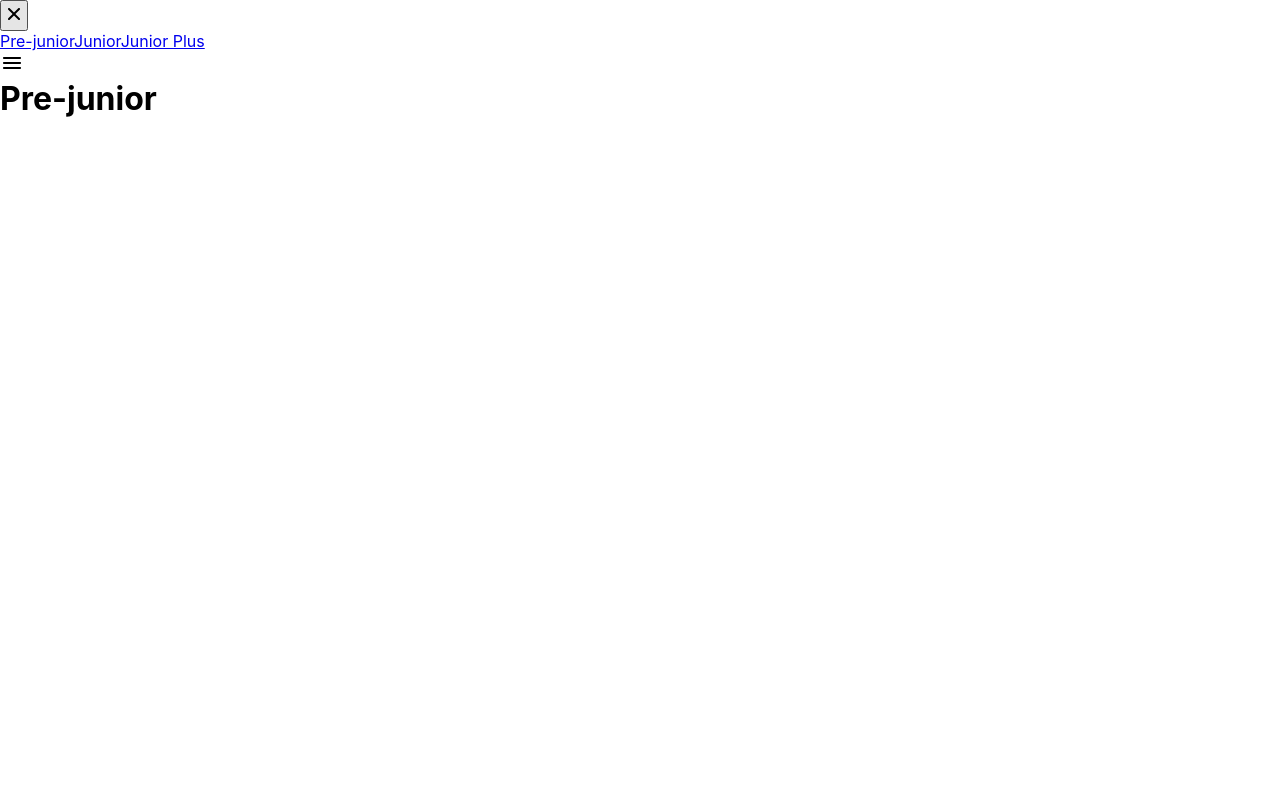
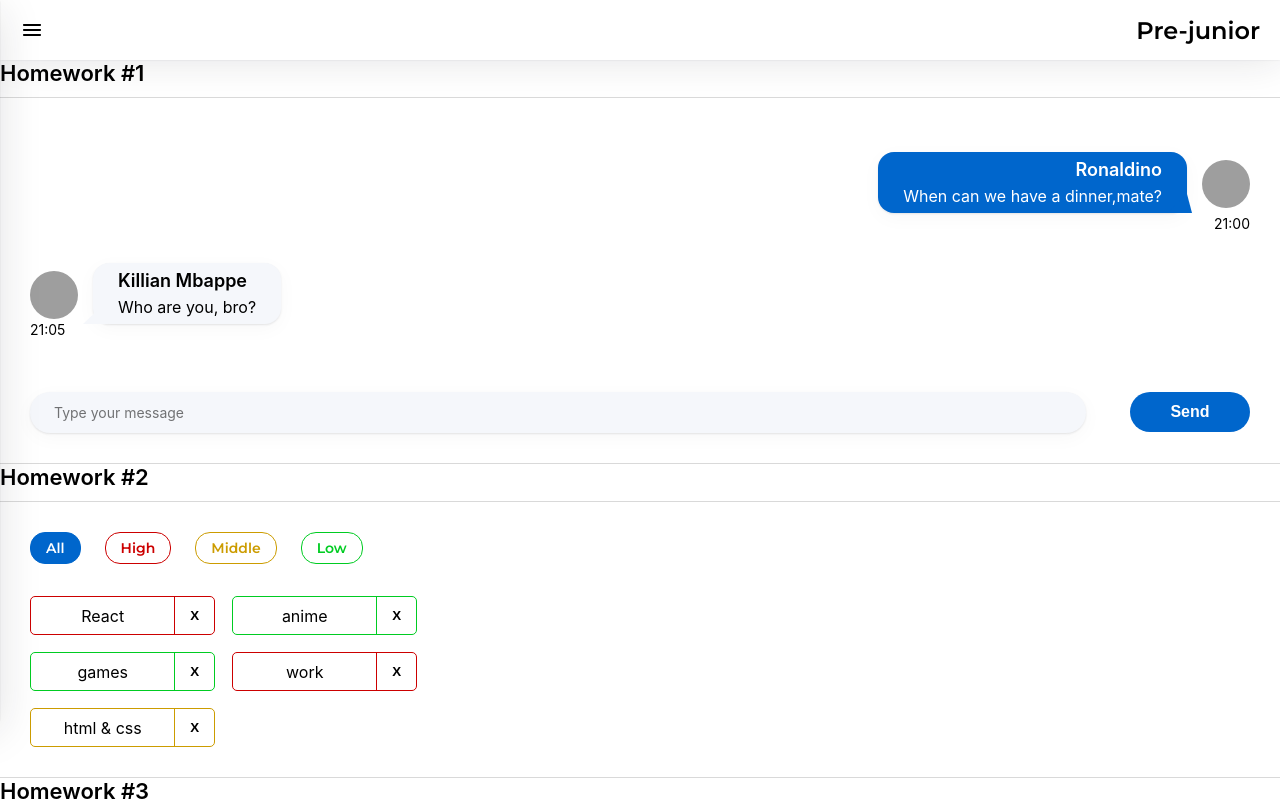
Before and after one commit to shushuair/ignat-tasks, a React (Create React App) app: page /#/pre-junior in a window 1280 px wide. Shown: the top 801 px of the page. Built offline with nearby package versions, Linux system fonts and the light colour scheme; grey boxes are pictures that could not be loaded.

Commit message:
Updated the .gitignore file

```diff
--- a/src/s2-homeworks/hw01/HW1.tsx
+++ b/src/s2-homeworks/hw01/HW1.tsx
@@ -1,59 +1,59 @@
-// import React from 'react'
-// import Message from './message/Message'
-// import MessageSender from './message-sender/MessageSender'
-// import s2 from '../../s1-main/App.module.css'
-// import FriendMessage from './friend-message/FriendMessage'
-//
-// type UserType = {
-//     avatar: string,
-//     name: string,
-// }
-// type FirstMessageType = {
-//     text: string,
-//     time: string,
-// }
-// export type MessageType = {
-//     id: number,
-//     user: UserType,
-//     message: FirstMessageType
-// }
-//
-// export const message0: MessageType = {
-//     id: 0,
-//     user: {
-//         avatar: 'https://staticg.sportskeeda.com/editor/2018/11/f3cc6-15423842330227-800.jpg', // можно менять
-//         name: 'Ronaldino',
-//     },
-//     message: {
-//         text: 'When can we have a dinner,mate?', // можно менять
-//         time: '21:00', // можно менять
-//     },
-// }
-// export const friendMessage0: MessageType = {
-//     id: 100,
-//     user: {
-//         avatar: 'https://d3nfwcxd527z59.cloudfront.net/content/uploads/2022/03/09220743/Kylian-Mbappe-PSG-Real-Madrid-1.jpg',
-//         name: 'Killian Mbappe',
-//     },
-//     message: {
-//         text: 'Who are you, bro?',
-//         time: '21:05',
-//     },
-// }
-//
-// const HW1 = () => {
-//     return (
-//         <div id={'hw1'} >
-//             <div className={s2.hwTitle}>Homework #1</div>
-//             <div className={s2.hw}>
-//                 <div className={s2.messenger}>
-//                     <Message message={message0}/>
-//                     <FriendMessage message={friendMessage0}/>
-//                 </div>
-//                 <MessageSender M={Message}/>
-//             </div>
-//         </div>
-//     )
-// }
-//
-// export default HW1
+import React from 'react'
+import Message from './message/Message'
+import MessageSender from './message-sender/MessageSender'
+import s2 from '../../s1-main/App.module.css'
+import FriendMessage from './friend-message/FriendMessage'
+
+type UserType = {
+    avatar: string,
+    name: string,
+}
+type FirstMessageType = {
+    text: string,
+    time: string,
+}
+export type MessageType = {
+    id: number,
+    user: UserType,
+    message: FirstMessageType
+}
+
+export const message0: MessageType = {
+    id: 0,
+    user: {
+        avatar: 'https://staticg.sportskeeda.com/editor/2018/11/f3cc6-15423842330227-800.jpg', // можно менять
+        name: 'Ronaldino',
+    },
+    message: {
+        text: 'When can we have a dinner,mate?', // можно менять
+        time: '21:00', // можно менять
+    },
+}
+export const friendMessage0: MessageType = {
+    id: 100,
+    user: {
+        avatar: 'https://d3nfwcxd527z59.cloudfront.net/content/uploads/2022/03/09220743/Kylian-Mbappe-PSG-Real-Madrid-1.jpg',
+        name: 'Killian Mbappe',
+    },
+    message: {
+        text: 'Who are you, bro?',
+        time: '21:05',
+    },
+}
+
+const HW1 = () => {
+    return (
+        <div id={'hw1'} >
+            <div className={s2.hwTitle}>Homework #1</div>
+            <div className={s2.hw}>
+                <div className={s2.messenger}>
+                    <Message message={message0}/>
+                    <FriendMessage message={friendMessage0}/>
+                </div>
+                <MessageSender M={Message}/>
+            </div>
+        </div>
+    )
+}
+
+export default HW1
--- a/src/s2-homeworks/hw01/friend-message/FriendMessage.tsx
+++ b/src/s2-homeworks/hw01/friend-message/FriendMessage.tsx
@@ -1,43 +1,43 @@
-// import React from 'react'
-// import s from './FriendMessage.module.css'
-// import {MessagePropsType} from "../message/Message";
-//
-// export type FriendMessagePropsType = MessagePropsType;
-//
-// const FriendMessage = (props: FriendMessagePropsType) => {
-//     return (
-//         <div
-//             id={'hw1-friend-message-' + props.message.id}
-//             className={s.friendMessage}
-//         >
-//             <div className={s.friendImageAndText}>
-//                 <img
-//                     id={'hw1-friend-avatar-' + props.message.id}
-//                     src={props.message.user.avatar}
-//                     alt={props.message.user.name}
-//                 />
-//                 <div className={s.friendText}>
-//                     <div
-//                         id={'hw1-friend-name-' + props.message.id}
-//                         className={s.friendName}
-//                     >
-//                         {props.message.user.name}
-//                     </div>
-//                     <pre
-//                         id={'hw1-friend-text-' + props.message.id}
-//                         className={s.friendMessageText}
-//                     >
-//                         {props.message.message.text}
-//                     </pre>
-//                 </div>
-//             </div>
-//             <div
-//                 id={'hw1-friend-time-' + props.message.id}
-//                 className={s.friendTime}
-//             >
-//                 {props.message.message.time}
-//             </div>
-//         </div>
-//     )
-// }
-// export default FriendMessage
+import React from 'react'
+import s from './FriendMessage.module.css'
+import {MessagePropsType} from "../message/Message";
+
+export type FriendMessagePropsType = MessagePropsType;
+
+const FriendMessage = (props: FriendMessagePropsType) => {
+    return (
+        <div
+            id={'hw1-friend-message-' + props.message.id}
+            className={s.friendMessage}
+        >
+            <div className={s.friendImageAndText}>
+                <img
+                    id={'hw1-friend-avatar-' + props.message.id}
+                    src={props.message.user.avatar}
+                    alt={props.message.user.name}
+                />
+                <div className={s.friendText}>
+                    <div
+                        id={'hw1-friend-name-' + props.message.id}
+                        className={s.friendName}
+                    >
+                        {props.message.user.name}
+                    </div>
+                    <pre
+                        id={'hw1-friend-text-' + props.message.id}
+                        className={s.friendMessageText}
+                    >
+                        {props.message.message.text}
+                    </pre>
+                </div>
+            </div>
+            <div
+                id={'hw1-friend-time-' + props.message.id}
+                className={s.friendTime}
+            >
+                {props.message.message.time}
+            </div>
+        </div>
+    )
+}
+export default FriendMessage
--- a/src/s2-homeworks/hw01/message-sender/MessageSender.tsx
+++ b/src/s2-homeworks/hw01/message-sender/MessageSender.tsx
@@ -1,73 +1,73 @@
-// import React, {useEffect, useRef, useState} from 'react'
-// import {message0} from '../HW1'
-// import s from './MessageSender.module.css'
-//
-// const MessageSender = (props: any) => {
-//     const M = props.M
-//     const textareaRef = useRef<HTMLTextAreaElement | null>(null);
-//     const [messages, setMessages] = useState<any[]>([])
-//     const [text, setText] = useState<any>('')
-//
-//     const onChange = (e: any) => {
-//         setText(e.currentTarget.value)
-//     }
-//
-//     useEffect(() => {
-//         if (textareaRef?.current) {
-//             textareaRef.current.style.height = '0px'
-//             textareaRef.current.style.height = textareaRef.current.scrollHeight + 'px'
-//         }
-//     }, [text])
-//
-//     const addMessage = () => {
-//         setMessages([
-//             ...messages,
-//             {
-//                 id: messages.length ? messages.length + 1 : 1,
-//                 user: message0.user,
-//                 message: {
-//                     text,
-//                     time: new Date().toTimeString().slice(0, 5),
-//                 },
-//             },
-//         ])
-//         setTimeout(() => setText(''), 4)
-//     }
-//
-//     const onKeyDown = (e: any) => {
-//         e.key === 'Enter' && e.shiftKey && addMessage()
-//     }
-//
-//     return (
-//         <>
-//             {messages.map((m) => (
-//                 <M key={'message' + m.id} message={m}/>
-//             ))}
-//
-//             <div id={'hw1-send-message-form'} className={s.sendForm}>
-//                 <textarea
-//                     id={'hw1-textarea'}
-//                     className={s.textarea}
-//                     ref={textareaRef}
-//
-//                     title={'Shift+Enter for send'}
-//                     placeholder={'Type your message'}
-//                     value={text}
-//
-//                     onChange={onChange}
-//                     onKeyDown={onKeyDown}
-//                 />
-//                 <button
-//                     id={'hw1-button'}
-//                     className={s.button}
-//
-//                     onClick={addMessage}
-//                 >
-//                     Send
-//                 </button>
-//             </div>
-//         </>
-//     )
-// }
-//
-// export default MessageSender
+import React, {useEffect, useRef, useState} from 'react'
+import {message0} from '../HW1'
+import s from './MessageSender.module.css'
+
+const MessageSender = (props: any) => {
+    const M = props.M
+    const textareaRef = useRef<HTMLTextAreaElement | null>(null);
+    const [messages, setMessages] = useState<any[]>([])
+    const [text, setText] = useState<any>('')
+
+    const onChange = (e: any) => {
+        setText(e.currentTarget.value)
+    }
+
+    useEffect(() => {
+        if (textareaRef?.current) {
+            textareaRef.current.style.height = '0px'
+            textareaRef.current.style.height = textareaRef.current.scrollHeight + 'px'
+        }
+    }, [text])
+
+    const addMessage = () => {
+        setMessages([
+            ...messages,
+            {
+                id: messages.length ? messages.length + 1 : 1,
+                user: message0.user,
+                message: {
+                    text,
+                    time: new Date().toTimeString().slice(0, 5),
+                },
+            },
+        ])
+        setTimeout(() => setText(''), 4)
+    }
+
+    const onKeyDown = (e: any) => {
+        e.key === 'Enter' && e.shiftKey && addMessage()
+    }
+
+    return (
+        <>
+            {messages.map((m) => (
+                <M key={'message' + m.id} message={m}/>
+            ))}
+
+            <div id={'hw1-send-message-form'} className={s.sendForm}>
+                <textarea
+                    id={'hw1-textarea'}
+                    className={s.textarea}
+                    ref={textareaRef}
+
+                    title={'Shift+Enter for send'}
+                    placeholder={'Type your message'}
+                    value={text}
+
+                    onChange={onChange}
+                    onKeyDown={onKeyDown}
+                />
+                <button
+                    id={'hw1-button'}
+                    className={s.button}
+
+                    onClick={addMessage}
+                >
+                    Send
+                </button>
+            </div>
+        </>
+    )
+}
+
+export default MessageSender
--- a/src/s2-homeworks/hw01/message/Message.tsx
+++ b/src/s2-homeworks/hw01/message/Message.tsx
@@ -1,36 +1,36 @@
-// import React from 'react'
-// import s from './Message.module.css'
-// import {MessageType} from '../HW1'
-//
-// export type MessagePropsType = {
-//     message: MessageType
-// };
-//
-// const Message = (props: MessagePropsType) => {
-//     return (
-//         <div id={'hw1-message-' + props.message.id} className={s.message}>
-//             <div className={s.imageAndText}>
-//                 <img
-//                     id={'hw1-avatar-' + props.message.id}
-//                     alt={props.message.user.name}
-//                     src={props.message.user.avatar}
-//                 />
-//                 <div className={s.text}>
-//                     <div id={'hw1-name-' + props.message.id} className={s.name}>
-//                         {/*создаёт студент*/}
-//                         {props.message.user.name}
-//                         {/**/}
-//                     </div>
-//                     <pre id={'hw1-text-' + props.message.id} className={s.messageText}>
-//                         {props.message.message.text}
-//                     </pre>
-//                 </div>
-//             </div>
-//             <span id={'hw1-time-' + props.message.id} className={s.time}>
-//                 {props.message.message.time}
-//             </span>
-//         </div>
-//     )
-// }
-//
-// export default Message
+import React from 'react'
+import s from './Message.module.css'
+import {MessageType} from '../HW1'
+
+export type MessagePropsType = {
+    message: MessageType
+};
+
+const Message = (props: MessagePropsType) => {
+    return (
+        <div id={'hw1-message-' + props.message.id} className={s.message}>
+            <div className={s.imageAndText}>
+                <img
+                    id={'hw1-avatar-' + props.message.id}
+                    alt={props.message.user.name}
+                    src={props.message.user.avatar}
+                />
+                <div className={s.text}>
+                    <div id={'hw1-name-' + props.message.id} className={s.name}>
+                        {/*создаёт студент*/}
+                        {props.message.user.name}
+                        {/**/}
+                    </div>
+                    <pre id={'hw1-text-' + props.message.id} className={s.messageText}>
+                        {props.message.message.text}
+                    </pre>
+                </div>
+            </div>
+            <span id={'hw1-time-' + props.message.id} className={s.time}>
+                {props.message.message.time}
+            </span>
+        </div>
+    )
+}
+
+export default Message
--- a/src/s2-homeworks/hw05/Pages.tsx
+++ b/src/s2-homeworks/hw05/Pages.tsx
@@ -1,5 +1,5 @@
 import React from 'react'
-import { Routes, Route, Navigate } from 'react-router-dom'
+import {Routes, Route, Navigate} from 'react-router-dom'
 import Error404 from './pages/Error404'
 import PreJunior from './pages/PreJunior'
 import Junior from './pages/Junior'
@@ -18,15 +18,16 @@ function Pages() {
             <Routes>
                 {/*роутинг будут писать студенты*/}
                 {/*в начале мы попадаем на страницу '/' и переходим сразу на страницу /pre-junior*/}
-                {/*<Route ...*/}
+                <Route path={'/'} element={<Navigate to={'/pre-junior'}/>}/>
 
-                {/*роуты для /pre-junior, /junior, /junior-plus*/}
-                {/*<Route ...*/}
-                {/*<Route ...*/}
-                {/*<Route ...*/}
+                // роуты для /pre-junior, /junior, /junior-plus
+                <Route path={'/pre-junior'} element={<PreJunior/>}/>
+                <Route path={'/junior'} element={<Junior/>}/>
+                <Route path={'/junior-plus'} element={<JuniorPlus/>}/>
+
 
                 {/*роут для несуществующей страницы должен отрисовать <Error404 />*/}
-                {/*<Route ...*/}
+                <Route path={'/*'} element={<Error404/>}/>
             </Routes>
         </div>
     )
--- a/src/s2-homeworks/hw05/header/Header.module.css
+++ b/src/s2-homeworks/hw05/header/Header.module.css
@@ -1,8 +1,23 @@
 .burgerMenuIcon {
+    cursor: pointer;
 }
 
 .header {
+    height: 60px;
+    display: flex;
+    justify-content: space-between;
+    align-items: center;
+    background: #FFFFFF;
+    box-shadow: 0px 0px 40px rgba(29, 33, 38, 0.13), 0px 0px 2px rgba(29, 33, 38, 0.1);
+    padding: 20px;
+
 }
 
 .header h1 {
+    font-family: 'Montserrat';
+    font-style: normal;
+    font-weight: 600;
+    font-size: 24px;
+    line-height: 29px;
+    color: #000000;
 }
--- a/src/s2-homeworks/hw05/pages/PreJunior.tsx
+++ b/src/s2-homeworks/hw05/pages/PreJunior.tsx
@@ -1,5 +1,5 @@
 import React from 'react'
-// import HW1 from '../../hw01/HW1'
+import HW1 from '../../hw01/HW1'
 import HW2 from '../../hw02/HW2'
 import HW3 from '../../hw03/HW3'
 import HW4 from '../../hw04/HW4'
@@ -8,7 +8,7 @@ function PreJunior() {
     return (
         <div id={'hw5-page-pre-junior'}>
             {/*pre junior page*/}
-            {/*<HW1 />*/}
+            <HW1 />
             <HW2 />
             <HW3 />
             <HW4 />
--- a/src/s2-homeworks/hw05/sidebar/Sidebar.module.css
+++ b/src/s2-homeworks/hw05/sidebar/Sidebar.module.css
@@ -1,25 +1,63 @@
 .sidebar {
+    position: fixed;
+    top: 0;
+    left: 0;
+    width: 317px;
+    height: 720px;
+    background: #FFFFFF;
+    box-shadow: 0px 10px 40px rgba(29, 33, 38, 0.13), 0px 1px 2px rgba(29, 33, 38, 0.1);
+    border-radius: 0px;
+    transform: translateX(-100%);
+    transition: 0.2s;
+    z-index: 3;
 }
 
 .sidebar.open {
+    transform: translateX(0);
+
 }
 
 .background {
+    position: absolute;
+    top: 0;
+    width: 100vw;
+    height: 100vh;
+    background: black;
+    opacity: 0.3;
+    z-index: 2;
 }
 
 .nav {
+    display: flex;
+    flex-direction: column;
+    padding-top: 63px;
+    transition: 0.4s;
+    margin-left: 70px;
+
 }
 
 .nav a {
+    font-family: 'Montserrat';
+    font-style: normal;
+    font-weight: 600;
+    font-size: 22px;
+    line-height: 27px;
+    color: #000000;
+    margin-bottom: 45px;
 }
 
 .nav a:hover {
+    color: #58ACFF;
 }
 
 .nav a.active {
-}
-.close {
+    text-decoration-line: underline;
+    color: #0059B2;
 }
 
-.close img {
+.close {
+    float: right;
+    padding-top: 16px;
+    padding-right: 24px;
+    transition: 0.2s;
 }
--- a/src/s2-homeworks/hw05/sidebar/Sidebar.tsx
+++ b/src/s2-homeworks/hw05/sidebar/Sidebar.tsx
@@ -17,7 +17,7 @@ export const Sidebar: FC<PropsType> = ({open, handleClose}) => {
             {/*затемнение справа от открытого меню*/}
             {open && <div className={s.background} onClick={handleClose}/>}
 
-            <aside className={sidebarClass}>
+            <aside className={sidebarClass} >
                 <button className={s.close} onClick={handleClose}>
                     <img
                         src={closeIcon}
@@ -26,12 +26,13 @@ export const Sidebar: FC<PropsType> = ({open, handleClose}) => {
                     />
                 </button>
 
-                <nav id={'hw5-menu'} className={s.nav}>
+                <nav id={'hw5-menu'} className={s.nav} >
                     <NavLink
                         id={'hw5-pre-junior-link'}
                         to={PATH.PRE_JUNIOR}
                         onClick={handleClose}
-                        // className={...} // делает студент
+
+                        className={(param)=>  param.isActive ? s.active : ''}// делает студент
                     >
                         Pre-junior
                     </NavLink>
@@ -39,7 +40,7 @@ export const Sidebar: FC<PropsType> = ({open, handleClose}) => {
                         id={'hw5-junior-link'}
                         to={PATH.JUNIOR}
                         onClick={handleClose}
-                        // className={...} // делает студент
+                        className={(param)=> {return param.isActive ? s.active : ''}} // делает студент
                     >
                         Junior
                     </NavLink>
@@ -47,7 +48,7 @@ export const Sidebar: FC<PropsType> = ({open, handleClose}) => {
                         id={'hw5-junior-plus-link'}
                         to={PATH.JUNIOR_PLUS}
                         onClick={handleClose}
-                        // className={...} // делает студент
+                        className={(param)=> {return param.isActive ? s.active : ''}} // делает студент
                     >
                         Junior Plus
                     </NavLink>
```
Also changed, not shown: src/s2-homeworks/hw05/pages/Junior.tsx (+7 -7 lines), src/s2-homeworks/hw05/pages/Error404.tsx (line endings or trailing spaces).
